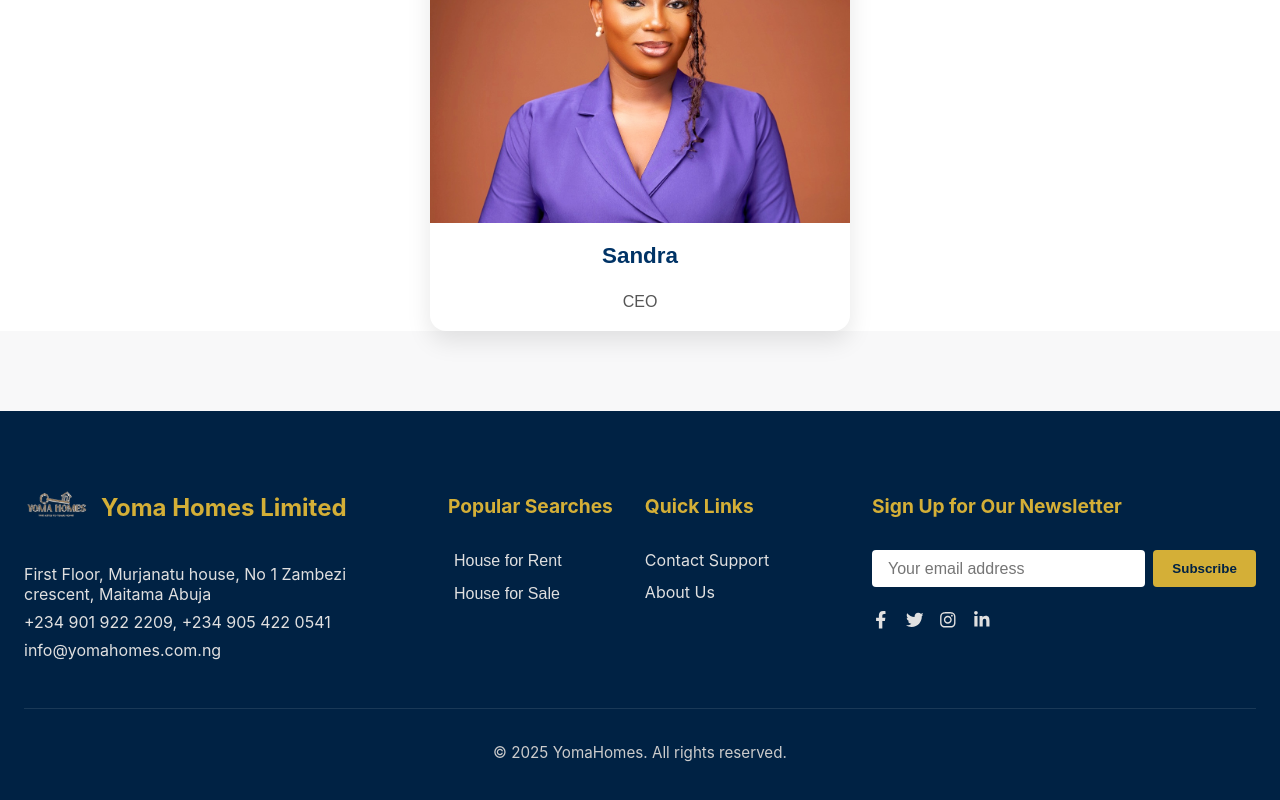
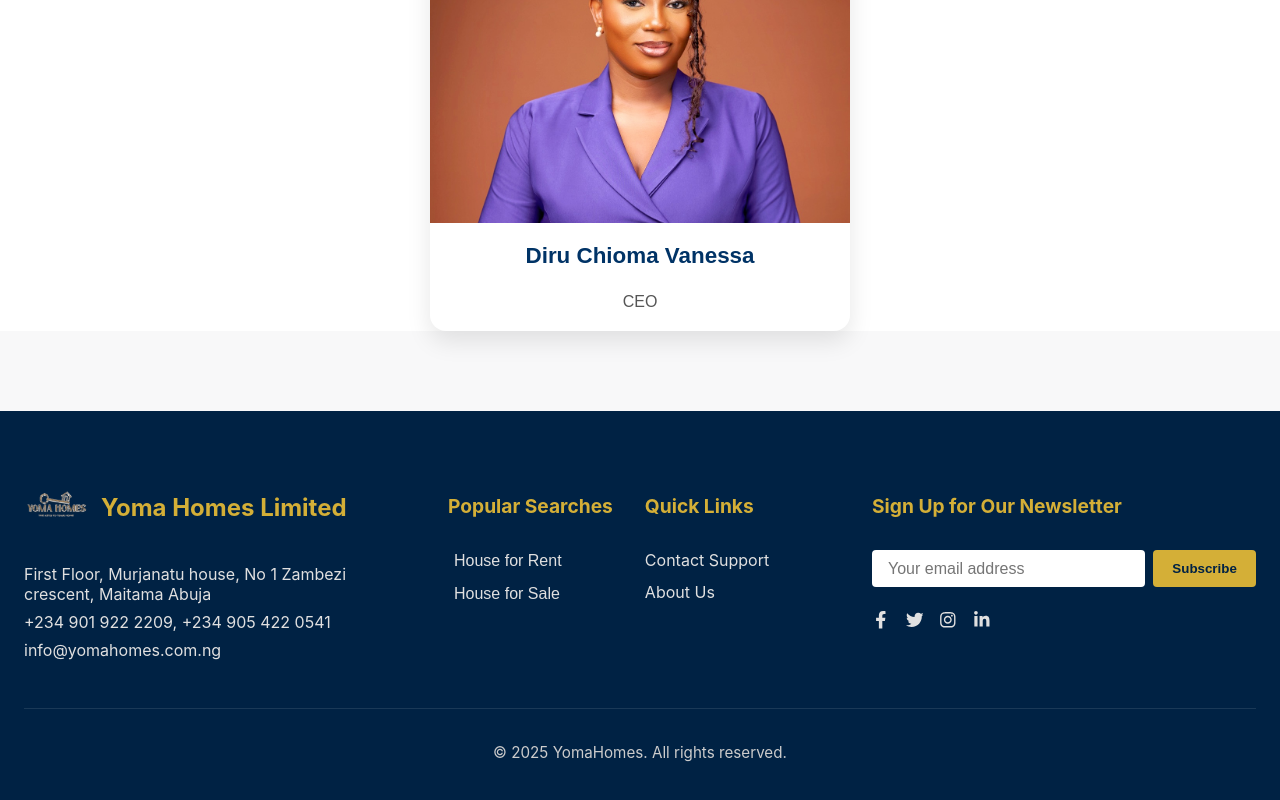
Before and after one commit to Transcend-black-magik/yoma-homes, a React (Create React App) app: page /about in a window 1280 px wide. Shown: the part 1147-1947 px from the top of the page. Built offline with nearby package versions, Linux system fonts and the light colour scheme.

Commit message:
new update

```diff
--- a/src/Pages/About.jsx
+++ b/src/Pages/About.jsx
@@ -72,7 +72,7 @@ const TeamPage = () => {
           <div className="ceo-image-wrapper">
             <img src={CEOImage} alt="Sandra - CEO of YomaHomes" />
           </div>
-          <h3>Sandra</h3>
+          <h3>Diru Chioma Vanessa</h3>
           <p>CEO</p>
         </div>
       </section>
```
